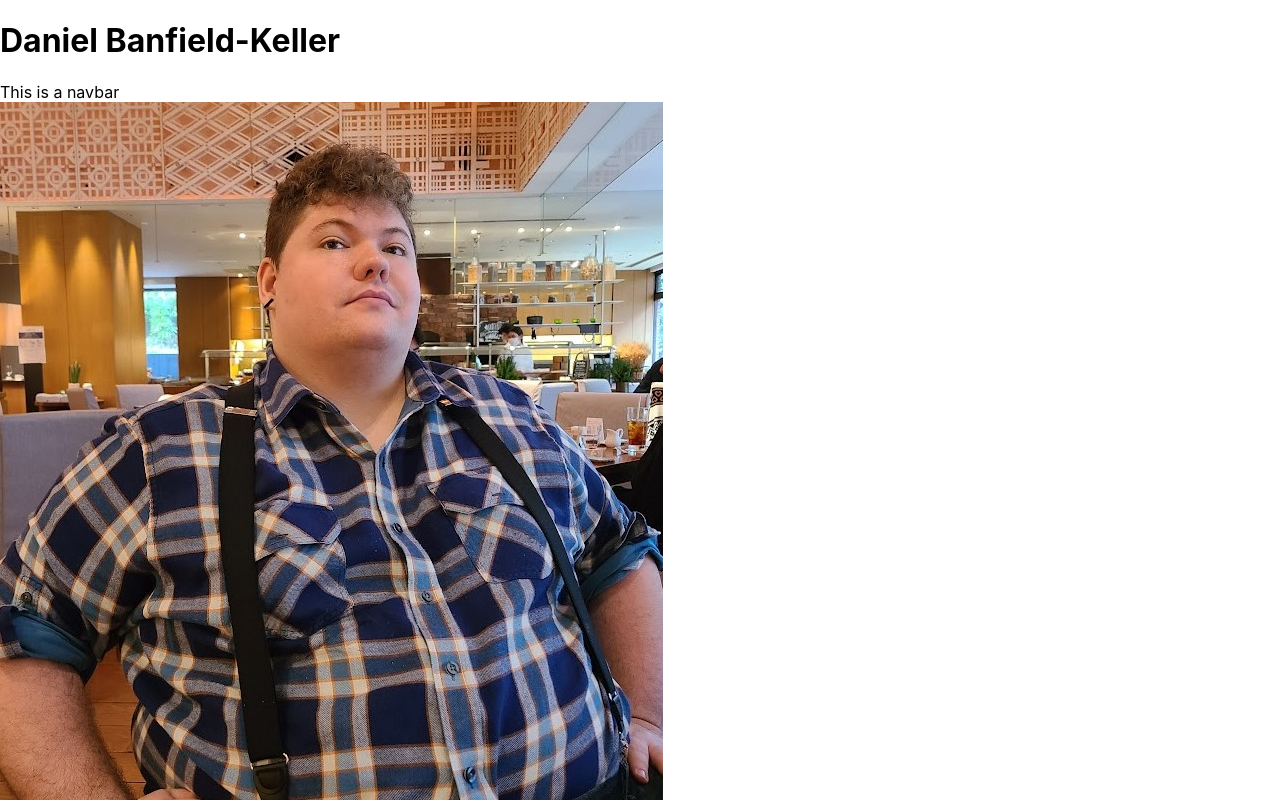
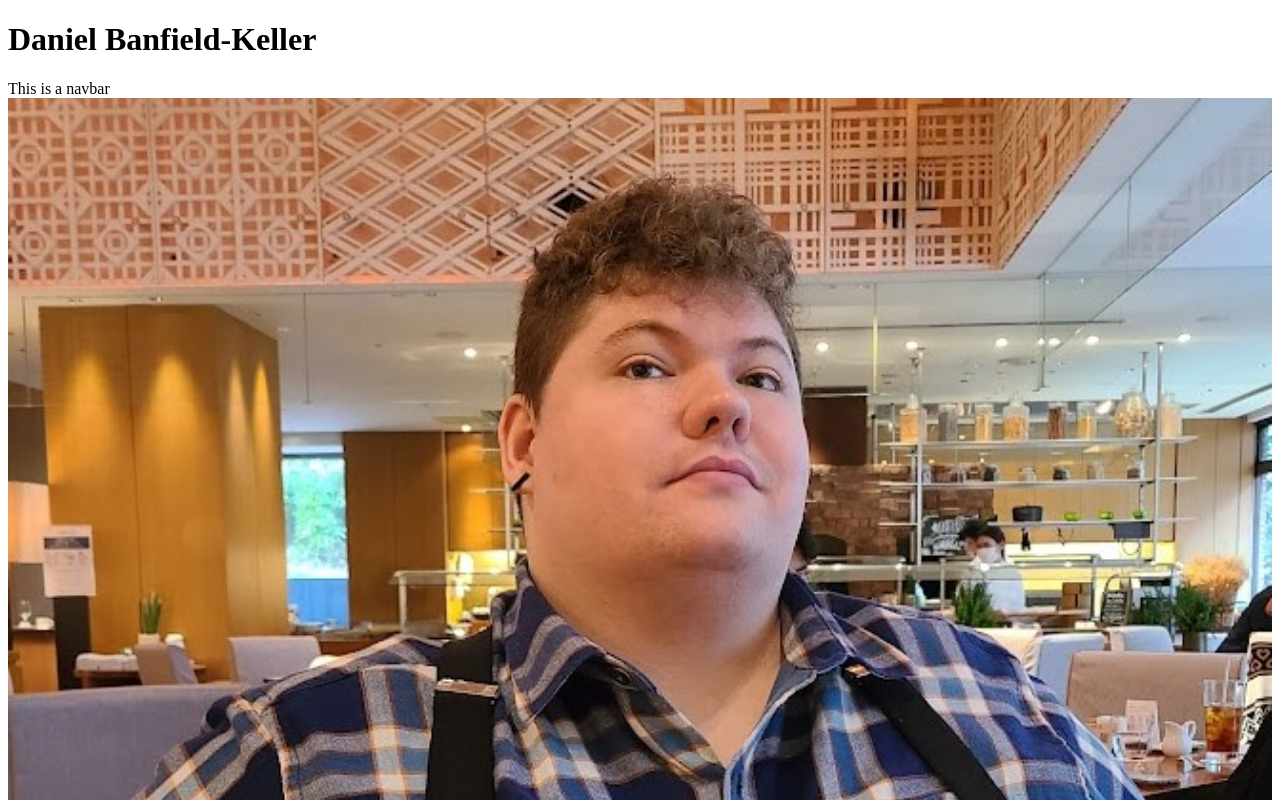
Before and after one commit to DBanfieldKeller/portfolio-redux, a React (Create React App) app: page / in a window 1280 px wide. Shown: the top 800 px of the page. Built offline with nearby package versions, Linux system fonts and the light colour scheme.

Commit message:
added project json list, added basic formatting

```diff
--- a/src/App.css
+++ b/src/App.css
@@ -1,8 +1,12 @@
+* {
+  box-sizing: border-box;
+}
+
 .hero {
   display: flex;
   flex-direction: column;
 };
 
 .heropic {
-  max-width: 50%;
+  max-width: 100%;
 }
--- a/src/App.js
+++ b/src/App.js
@@ -2,6 +2,7 @@ import React , {useState} from "react";
 import Navbar from './components/Navigation';
 import Header from './components/Header';
 import Hero from './components/Hero';
+
 
 function App() {
   return (
--- a/src/index.css
+++ b/src/index.css
@@ -1,13 +1,12 @@
-body {
-  margin: 0;
-  font-family: -apple-system, BlinkMacSystemFont, 'Segoe UI', 'Roboto', 'Oxygen',
-    'Ubuntu', 'Cantarell', 'Fira Sans', 'Droid Sans', 'Helvetica Neue',
-    sans-serif;
-  -webkit-font-smoothing: antialiased;
-  -moz-osx-font-smoothing: grayscale;
+* {
+  box-sizing: border-box;
 }
 
-code {
-  font-family: source-code-pro, Menlo, Monaco, Consolas, 'Courier New',
-    monospace;
+.hero {
+  display: flex;
+  flex-direction: column;
+};
+
+.heropic {
+  width: 600px;
 }
```
Also changed, not shown: src/projects.json (+51 -0 lines).
